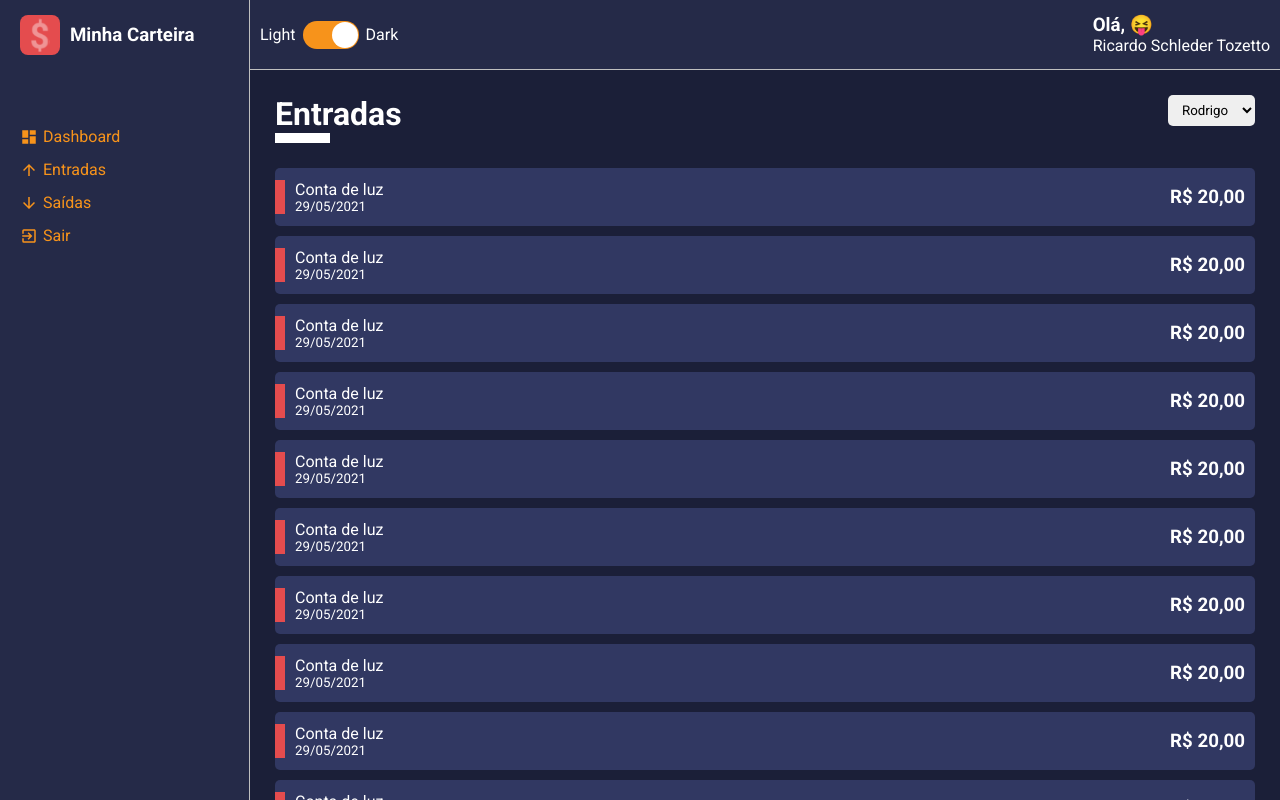
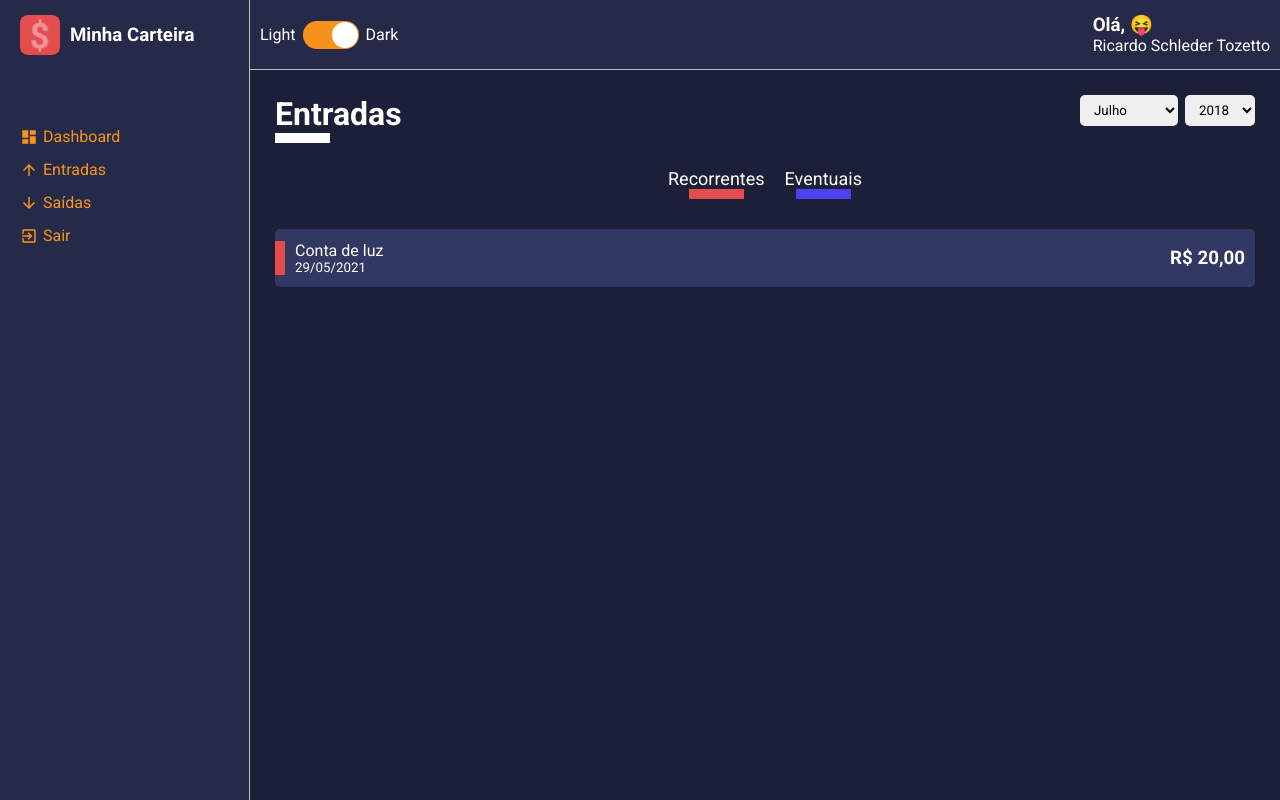
Before and after one commit to RicardoSTozetto/minha-carteira, a React (Create React App) app: page / in a window 1280 px wide. Built offline with nearby package versions, Linux system fonts and the light colour scheme.

Commit message:
Criados os filtros

```diff
--- a/src/components/HistoryFinanceCard/index.tsx
+++ b/src/components/HistoryFinanceCard/index.tsx
@@ -4,7 +4,7 @@
 
 
 interface IHistoryFinanceCardProps {
-    cardColor: string;
+    //cardColor: string;
     tagColor: string;
     title: string;
     subtitle: string;
@@ -13,7 +13,6 @@
 
 
 const HistoryFinanceCard: React.FC<IHistoryFinanceCardProps> = ({
-    cardColor,
     tagColor,
     title,
     subtitle,
@@ -21,7 +20,7 @@
 
 }) => {
     return(
-        <Container color={cardColor}>
+        <Container>
             <Tag color={tagColor}/>
             <div>
                 <span>{title}</span>
--- a/src/components/HistoryFinanceCard/styles.ts
+++ b/src/components/HistoryFinanceCard/styles.ts
@@ -1,15 +1,15 @@
 import  styled  from 'styled-components';
 
-interface IContainerProps{
-    color: string;
-}
+//interface IContainerProps{
+//    color: string;
+//}
 
 interface ITagProps{
     color: string;
 }
-export  const Container = styled.li<IContainerProps>`
+export  const Container = styled.li`
 
-    background-color: ${props => props.color};
+    background-color: ${props => props.theme.colors.tertiary};
     list-style: none;
     border-radius: 5px;
     margin: 10px 0 ;
--- a/src/pages/List/index.tsx
+++ b/src/pages/List/index.tsx
@@ -5,93 +5,51 @@
 import ContentHeader from '../../components/ContentHeader'
 import SelectInput from '../../components/SelectInput'
 import HistoryFinanceCard from '../../components/HistoryFinanceCard'
-import {Container, Content} from './style'
+import {Container, Content, Filters} from './style'
 
 const List: React.FC = () => {
 
-    const options = [
-        {value: 'Rodrigo', label: 'Rodrigo'},
-        {value: 'Maria', label: 'Maria'},
-        {value: 'Ana', label: 'Ana'}
+    const months = [
+        {value: 7, label: 'Julho'},
+        {value: 8, label: 'Agosto'},
+        {value: 9, label: 'Setembro'}
+    ];
+
+    const years = [
+        {value: 2018, label: 2018},
+        {value: 2019, label: 2019},
+        {value: 2020, label: 2020}
     ];
 
     return(
         <Container>
              <ContentHeader title="Entradas" lineColor="#fff">
-                <SelectInput options={options}/>
+                <SelectInput options={months}/>
+                <SelectInput options={years}/>
             </ContentHeader>
+
+            <Filters>
+                <button
+                type="button"
+                className="tag-filter tag-filter-recurrent">
+                    Recorrentes
+                </button>
+
+                <button
+                type="button"
+                className="tag-filter tag-filter-eventual">
+                    Eventuais
+                </button>
+            </Filters>
 
             <Content>
                 <HistoryFinanceCard
-                    cardColor="#313862"
                     tagColor="#E44C4E"
                     title="Conta de luz"
                     subtitle="29/05/2021"
                     amount="R$ 20,00"
                 />
-                <HistoryFinanceCard
-                    cardColor="#313862"
-                    tagColor="#E44C4E"
-                    title="Conta de luz"
-                    subtitle="29/05/2021"
-                    amount="R$ 20,00"
-                />
-                <HistoryFinanceCard
-                    cardColor="#313862"
-                    tagColor="#E44C4E"
-                    title="Conta de luz"
-                    subtitle="29/05/2021"
-                    amount="R$ 20,00"
-                />
-                <HistoryFinanceCard
-                    cardColor="#313862"
-                    tagColor="#E44C4E"
-                    title="Conta de luz"
-                    subtitle="29/05/2021"
-                    amount="R$ 20,00"
-                />
-                <HistoryFinanceCard
-                    cardColor="#313862"
-                    tagColor="#E44C4E"
-                    title="Conta de luz"
-                    subtitle="29/05/2021"
-                    amount="R$ 20,00"
-                />
-                <HistoryFinanceCard
-                    cardColor="#313862"
-                    tagColor="#E44C4E"
-                    title="Conta de luz"
-                    subtitle="29/05/2021"
-                    amount="R$ 20,00"
-                />
-                <HistoryFinanceCard
-                    cardColor="#313862"
-                    tagColor="#E44C4E"
-                    title="Conta de luz"
-                    subtitle="29/05/2021"
-                    amount="R$ 20,00"
-                />
-                <HistoryFinanceCard
-                    cardColor="#313862"
-                    tagColor="#E44C4E"
-                    title="Conta de luz"
-                    subtitle="29/05/2021"
-                    amount="R$ 20,00"
-                />
-                <HistoryFinanceCard
-                    cardColor="#313862"
-                    tagColor="#E44C4E"
-                    title="Conta de luz"
-                    subtitle="29/05/2021"
-                    amount="R$ 20,00"
-                />
-                <HistoryFinanceCard
-                    cardColor="#313862"
-                    tagColor="#E44C4E"
-                    title="Conta de luz"
-                    subtitle="29/05/2021"
-                    amount="R$ 20,00"
-                />
+
             </Content>
         </Container>
     );
--- a/src/pages/List/style.ts
+++ b/src/pages/List/style.ts
@@ -4,3 +4,46 @@
 export const Container = styled.div``;
 
 export const Content = styled.div``;
+
+export const Filters = styled.div`
+
+    width: 100%;
+    display: flex;
+    justify-content: center;
+    margin-bottom: 30px;
+
+    .tag-filter{
+        font-size: 18px;
+        font-weight: 500;
+        background: none;
+        color: ${props => props.theme.colors.white};
+
+        margin: 0 10px;
+        transition: opacity .3s;
+
+        &:hover{
+            opacity: .7;
+        }
+
+    }
+
+    .tag-filter-recurrent::after{
+            content: '';
+            display: block;
+            width: 55px;
+            margin: 0 auto;
+            border-bottom: 10px solid ${props => props.theme.colors.warning};
+
+
+    }
+
+    .tag-filter-eventual::after{
+            content: '';
+            display: block;
+            width: 55px;
+            margin: 0 auto;
+            border-bottom: 10px solid ${props => props.theme.colors.success};
+
+
+    }
+`;
```
